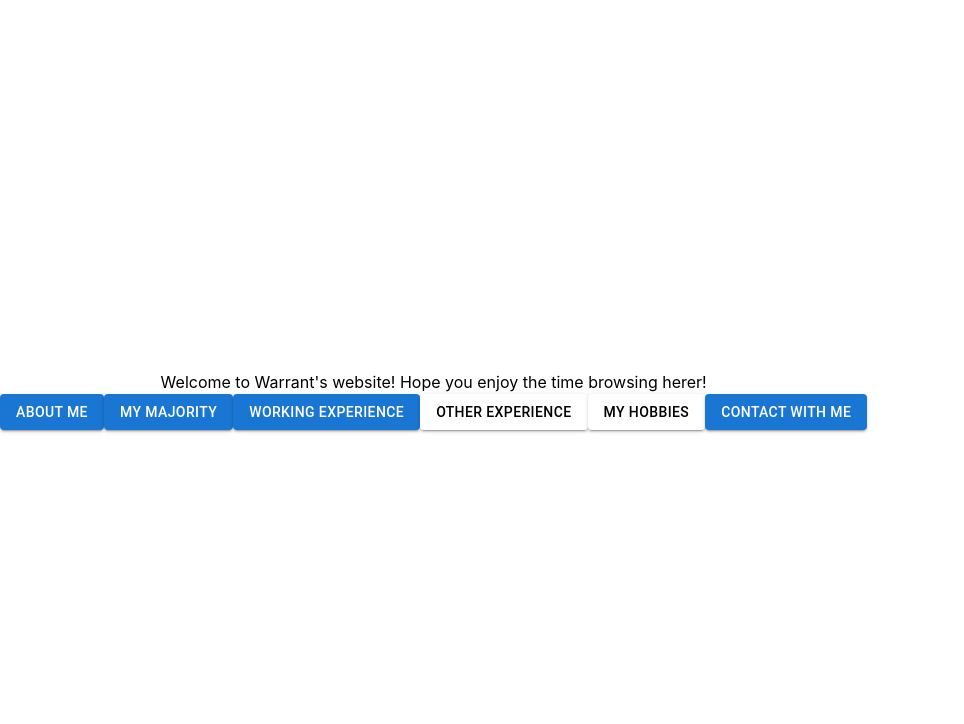
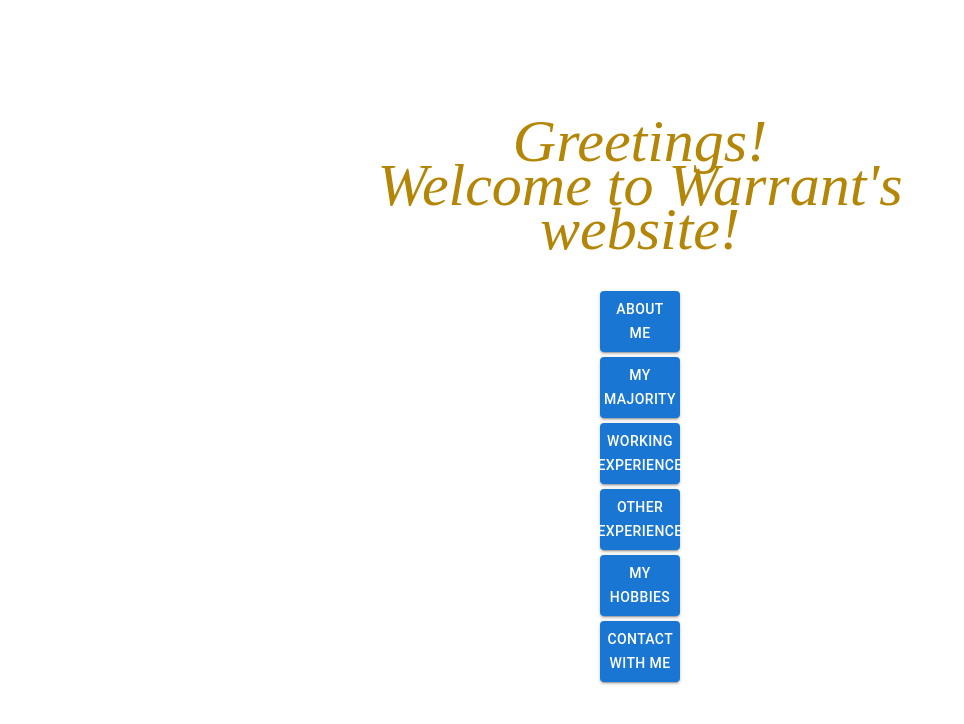
Before and after one commit to warranttsai/warrant-entry, a React (Vite) app: page / in a window 1280 px wide. Shown: the top 724 px of the page, without its empty margins (0-964 px from the left). Built offline with nearby package versions, Linux system fonts and the light colour scheme.

Commit message:
feat: add styled component for home page

```diff
--- a/src/App.css
+++ b/src/App.css
@@ -3,3 +3,7 @@ body{
   color:black;
   background-color: white;
 }
+#root {
+  width: 100%;
+  height:100%;
+}
--- a/src/pages/home/Home.tsx
+++ b/src/pages/home/Home.tsx
@@ -1,11 +1,35 @@
+// modules
 import { Button } from "@mui/material";
+import styled from "styled-components";
 
 function Home() {
+  const Container = styled.div`
+    padding-inline: 300px;
+  `;
+  const TitleStyle = styled.h1`
+    color: #b48608;
+    font-family: "Droid serif", serif;
+    font-size: 60px;
+    font-weight: 400;
+    font-style: italic;
+    line-height: 44px;
+    margin: 0 0 40px 0;
+    text-align: center;
+  `;
+  const ButtonsContainer = styled.div`
+    display: flex;
+    flex-direction: column;
+    padding-inline: 300px;
+    gap: 5px;
+  `;
+
   return (
-    <>
-      <div data-testid="home-title">
-        Welcome to Warrant's website! Hope you enjoy the time browsing herer!
-      </div>
+    <Container>
+      <TitleStyle data-testid="home-title">
+        Greetings! <br />
+        Welcome to Warrant's website!
+      </TitleStyle>
+      <ButtonsContainer>
         <Button variant="contained" data-testid="about-me">
           About Me
         </Button>
@@ -15,24 +39,17 @@ function Home() {
         <Button variant="contained" data-testid="working-experience">
           Working Experience
         </Button>
-      <Button
-        variant="contained"
-        data-testid="other-experience"
-        style={{ backgroundColor: "white", color: "black" }}
-      >
+        <Button variant="contained" data-testid="other-experience">
           Other Experience
         </Button>
-      <Button
-        variant="contained"
-        data-testid="my-hobbies"
-        style={{ backgroundColor: "white", color: "black" }}
-      >
+        <Button variant="contained" data-testid="my-hobbies">
           My Hobbies
         </Button>
         <Button variant="contained" data-testid="contact-with-me">
           Contact With Me
         </Button>
-    </>
+      </ButtonsContainer>
+    </Container>
   );
 }
 
```
Lines whose indentation alone changed are shown as unchanged.
